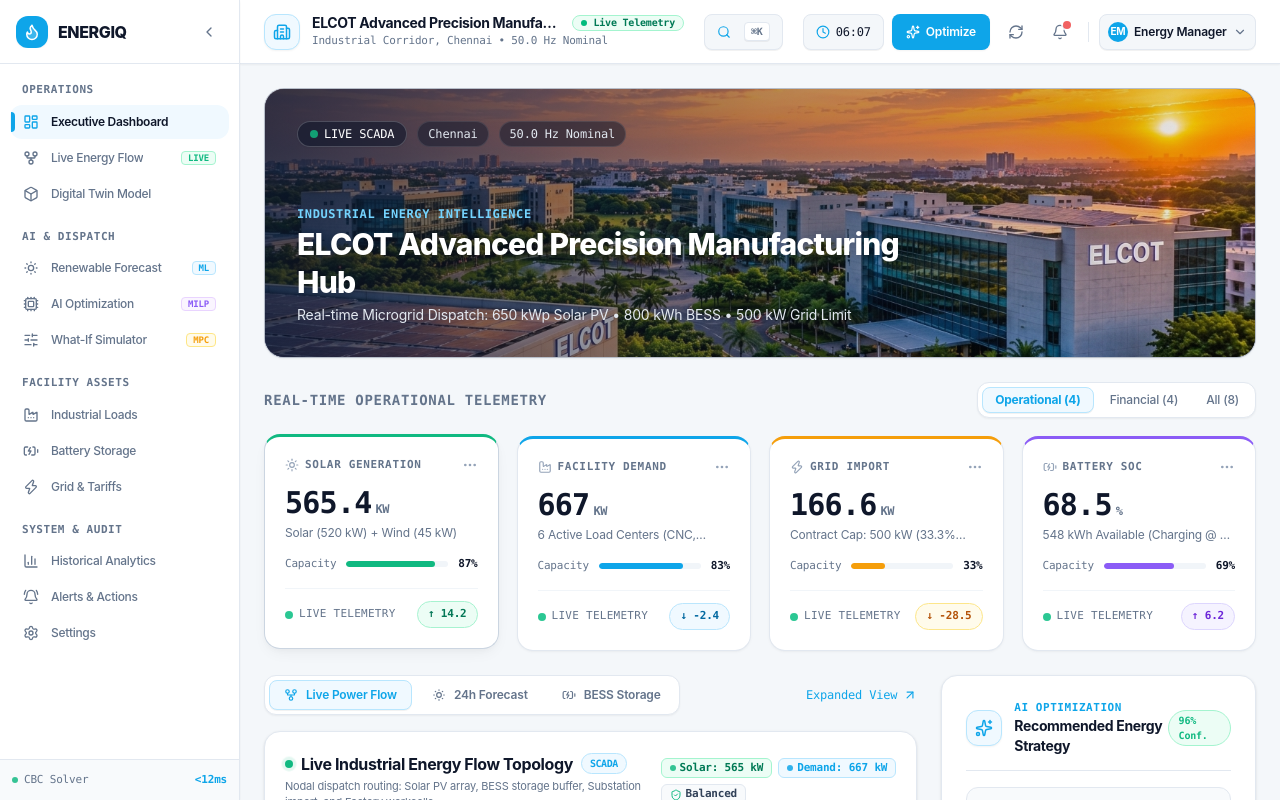
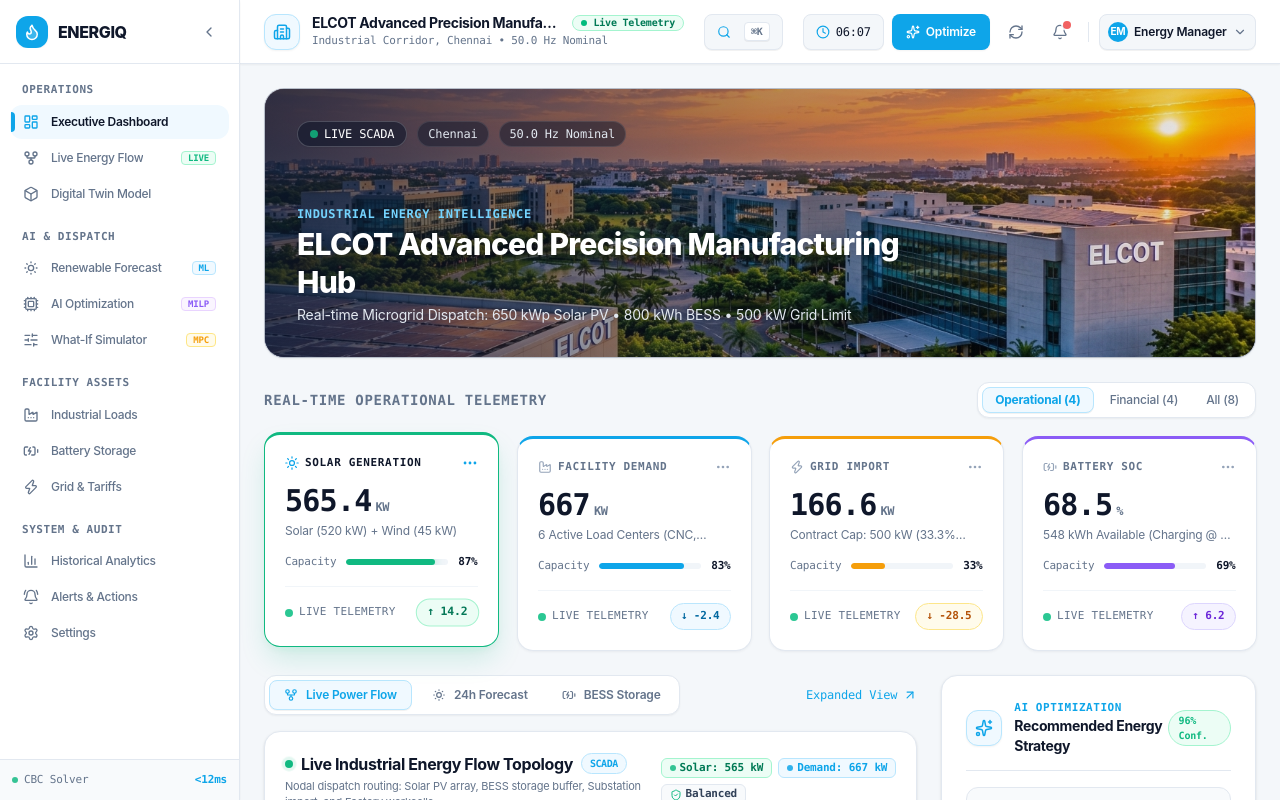
Before and after one commit to Mugilan-md/ENERGIQ, a React (Vite) app in the folder frontend/: page / in a window 1280 px wide. In both pictures the pointer is over the element 381 px from the left and 543 px from the top of the page. Built offline with nearby package versions, Linux system fonts and the light colour scheme; no server answers.

Commit message:
feat(ui): add crisp non-blurring hover effects with thematic glow on cards

```diff
--- a/frontend/src/App.tsx
+++ b/frontend/src/App.tsx
@@ -632,7 +632,7 @@ export function App() {
                   {/* ==============================================================
                       7. AI OPTIMIZATION DECISION CARD
                       ============================================================== */}
-                  <div className="bg-white rounded-2xl border border-[#E2E8F0] p-6 shadow-sm transition-all duration-300">
+                  <div className="bg-white rounded-2xl border border-[#E2E8F0] p-6 shadow-sm hover:border-slate-300 hover:shadow-md transition-all duration-200">
                     {/* Card Header */}
                     <div className="flex items-center justify-between pb-3.5 border-b border-[#E2E8F0]">
                       <div className="flex items-center gap-3">
@@ -736,7 +736,7 @@ export function App() {
                   </div>
 
                   {/* Microgrid Operating Vitals */}
-                  <div className="bg-white rounded-2xl border border-[#E2E8F0] p-6 shadow-sm space-y-4">
+                  <div className="bg-white rounded-2xl border border-[#E2E8F0] p-6 shadow-sm hover:border-slate-300 hover:shadow-md transition-all duration-200 space-y-4">
                     <div className="flex items-center justify-between pb-3 border-b border-[#E2E8F0]">
                       <div className="flex items-center gap-2">
                         <div className="w-2 h-2 rounded-full bg-[#10B981] animate-pulse" />
--- a/frontend/src/components/dashboard/EnergyFlowDiagram.tsx
+++ b/frontend/src/components/dashboard/EnergyFlowDiagram.tsx
@@ -23,7 +23,7 @@ export const EnergyFlowDiagram: React.FC<EnergyFlowDiagramProps> = ({ data }) =>
   const isBalanced = Math.abs(totalIn - totalOut) < 1.0;
 
   return (
-    <div className="bg-white rounded-2xl border border-[#E2E8F0] p-4 sm:p-5 shadow-sm relative overflow-hidden select-none">
+    <div className="bg-white rounded-2xl border border-[#E2E8F0] p-4 sm:p-5 shadow-sm hover:border-slate-300 hover:shadow-md transition-all duration-200 relative overflow-hidden select-none">
       {/* Header bar */}
       <div className="flex flex-col sm:flex-row sm:items-center justify-between gap-2.5 mb-4 relative z-10">
         <div>
--- a/frontend/src/components/dashboard/KpiCard.tsx
+++ b/frontend/src/components/dashboard/KpiCard.tsx
@@ -80,11 +80,11 @@ export const KpiCard: React.FC<KpiCardProps> = ({
   );
 
   return (
-    <div className={clsx('card bg-white border border-[#E2E8F0] shadow-xs', colorClass)} title={tooltip}>
+    <div className={clsx('card group', colorClass)} title={tooltip}>
       {/* Card Header: Label & Action Icon */}
       <div className="card-header">
         <div className="flex items-center gap-1.5 min-w-0">
-          {Icon && <Icon className="w-3.5 h-3.5 text-[#64748B] shrink-0" />}
+          {Icon && <Icon className="w-3.5 h-3.5 text-[#64748B] group-hover:text-[#0EA5E9] transition-colors shrink-0" />}
           <div className="date font-mono text-xs font-semibold text-[#64748B] uppercase tracking-wider truncate">
             {metric.label}
           </div>
--- a/frontend/src/index.css
+++ b/frontend/src/index.css
@@ -156,7 +156,7 @@
 }
 
 /* =========================================================================
-   Clean Executive KPI & Course Design Cards
+   Clean Executive KPI & Operational Telemetry Cards
    ========================================================================= */
 
 .card {
@@ -168,31 +168,84 @@
   flex-direction: column;
   justify-content: space-between;
   border: 1px solid #E2E8F0;
-  box-shadow: 0 1px 3px 0 rgba(0, 0, 0, 0.04), 0 1px 2px -1px rgba(0, 0, 0, 0.04);
-  transition: transform 0.2s cubic-bezier(0.16, 1, 0.3, 1), box-shadow 0.2s ease, border-color 0.2s ease;
+  box-shadow: 0 1px 3px 0 rgba(15, 23, 42, 0.05), 0 1px 2px -1px rgba(15, 23, 42, 0.03);
   overflow: hidden;
+  cursor: pointer;
+
+  /* Anti-blur GPU compositing & subpixel antialiasing preservation */
+  transform: translateZ(0);
+  backface-visibility: hidden;
+  -webkit-font-smoothing: antialiased;
+  -moz-osx-font-smoothing: grayscale;
+  will-change: transform, box-shadow, border-color;
+  transition: transform 0.22s cubic-bezier(0.16, 1, 0.3, 1),
+              box-shadow 0.22s cubic-bezier(0.16, 1, 0.3, 1),
+              border-color 0.22s ease;
 }
 
 .card:hover {
-  transform: translateY(-2px);
-  border-color: #CBD5E1;
-  box-shadow: 0 6px 16px -4px rgba(0, 0, 0, 0.06), 0 2px 6px -1px rgba(0, 0, 0, 0.03);
+  transform: translate3d(0, -4px, 0);
+  box-shadow: 0 12px 24px -4px rgba(15, 23, 42, 0.08), 0 4px 8px -2px rgba(15, 23, 42, 0.04);
 }
 
+/* Green (Solar PV / Savings) Card Hover */
 .card.green {
   border-top: 3px solid #10B981;
 }
+.card.green:hover {
+  border-color: #10B981;
+  box-shadow: 0 14px 28px -4px rgba(16, 185, 129, 0.18), 0 4px 10px -2px rgba(16, 185, 129, 0.08);
+}
+.card.green:hover .progress-fill {
+  box-shadow: 0 0 10px rgba(16, 185, 129, 0.5);
+}
+
+/* Orange/Amber (Grid Import / Energy Cost) Card Hover */
 .card.orange {
   border-top: 3px solid #F59E0B;
 }
+.card.orange:hover {
+  border-color: #F59E0B;
+  box-shadow: 0 14px 28px -4px rgba(245, 158, 11, 0.18), 0 4px 10px -2px rgba(245, 158, 11, 0.08);
+}
+.card.orange:hover .progress-fill {
+  box-shadow: 0 0 10px rgba(245, 158, 11, 0.5);
+}
+
+/* Red (Emergency / Curtailment) Card Hover */
 .card.red {
   border-top: 3px solid #EF4444;
 }
+.card.red:hover {
+  border-color: #EF4444;
+  box-shadow: 0 14px 28px -4px rgba(239, 68, 68, 0.18), 0 4px 10px -2px rgba(239, 68, 68, 0.08);
+}
+.card.red:hover .progress-fill {
+  box-shadow: 0 0 10px rgba(239, 68, 68, 0.5);
+}
+
+/* Blue (Facility Demand / CNC) Card Hover */
 .card.blue {
   border-top: 3px solid #0EA5E9;
 }
+.card.blue:hover {
+  border-color: #0EA5E9;
+  box-shadow: 0 14px 28px -4px rgba(14, 165, 233, 0.18), 0 4px 10px -2px rgba(14, 165, 233, 0.08);
+}
+.card.blue:hover .progress-fill {
+  box-shadow: 0 0 10px rgba(14, 165, 233, 0.5);
+}
+
+/* Purple (Battery BESS SOC) Card Hover */
 .card.purple {
   border-top: 3px solid #8B5CF6;
+}
+.card.purple:hover {
+  border-color: #8B5CF6;
+  box-shadow: 0 14px 28px -4px rgba(139, 92, 246, 0.18), 0 4px 10px -2px rgba(139, 92, 246, 0.08);
+}
+.card.purple:hover .progress-fill {
+  box-shadow: 0 0 10px rgba(139, 92, 246, 0.5);
 }
 
 .card .card-header {
@@ -209,15 +262,29 @@
   letter-spacing: 0.06em;
   color: #64748B;
   font-family: var(--font-mono, monospace);
+  transition: color 0.2s ease;
+}
+
+.card:hover .card-header .date {
+  color: #0F172A;
 }
 
 .card .card-header svg {
   color: #94A3B8;
-  transition: color 0.2s ease;
+  transition: color 0.2s ease, transform 0.2s ease;
+}
+
+.card:hover .card-header svg {
+  color: #0EA5E9;
+  transform: scale(1.06);
 }
 
 .card .card-header svg:hover {
   color: #0F172A;
+}
+
+.card:hover .btn-countdown {
+  transform: scale(1.04);
 }
 
 .card .card-body {
```
